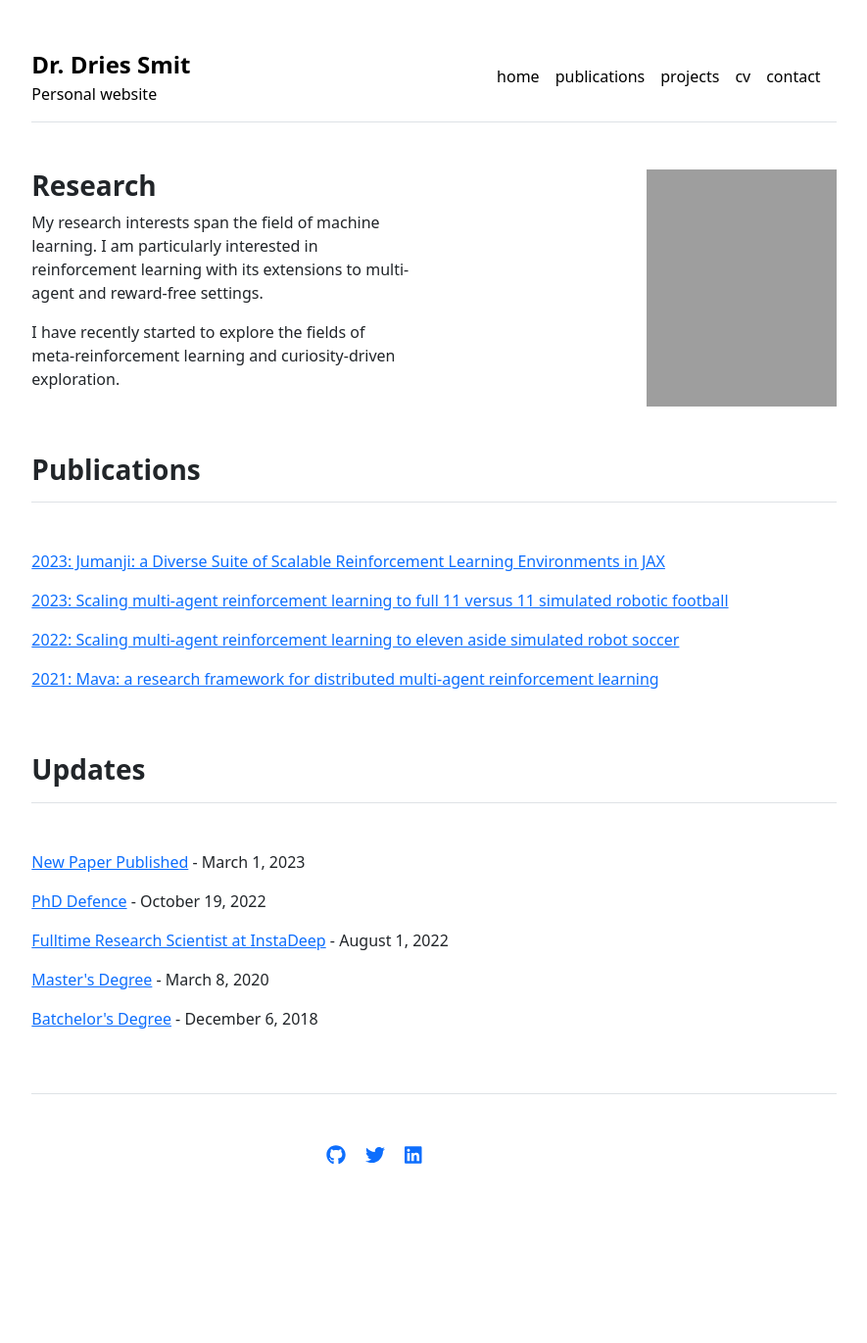
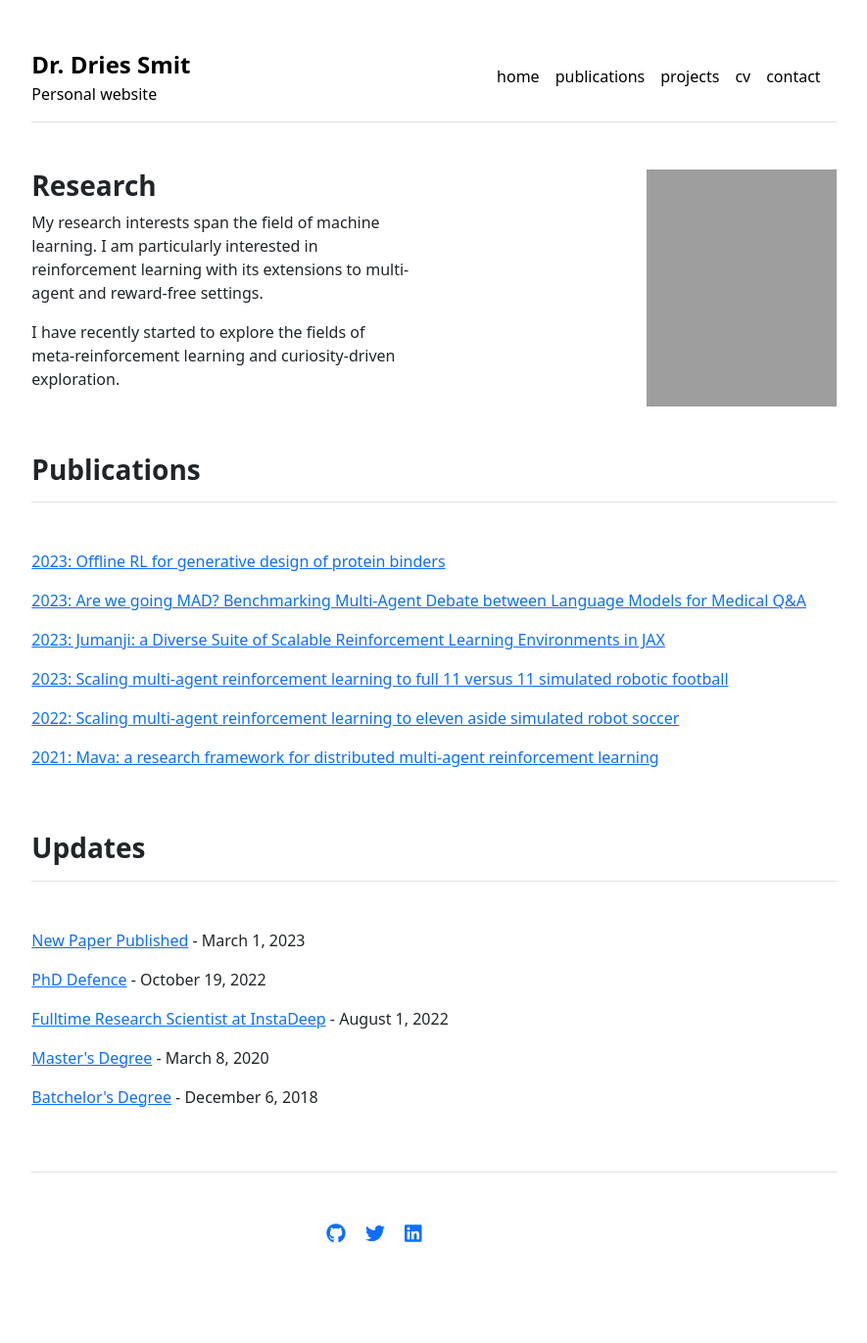
Before and after one commit to DriesSmit/DriesSmit.github.io, a Jekyll site: the page built from index.md, in a window 1280 px wide. Shown: the whole page at 98% size, without its empty margins (197-1082 px from the left). Built offline with Jekyll 4.4.1, drawn with Linux system fonts in a browser that asks for light colours; before the commit the page ends 1291 px from its top, so only the background shows below that.

Commit message:
feat: add publications

```diff
--- a/_data/publications.yml
+++ b/_data/publications.yml
@@ -1,9 +1,13 @@
 featured:
+- {name: '2023: Offline RL for generative design of protein binders', url: 'https://www.biorxiv.org/content/biorxiv/early/2023/12/01/2023.11.29.569328.full.pdf'}
+- {name: '2023: Are we going MAD? Benchmarking Multi-Agent Debate between Language Models for Medical Q&A', url: 'https://arxiv.org/pdf/2311.17371.pdf'}
 - {name: '2023: Jumanji: a Diverse Suite of Scalable Reinforcement Learning Environments in JAX', url: 'https://arxiv.org/pdf/2306.09884.pdf'}
 - {name: '2023: Scaling multi-agent reinforcement learning to full 11 versus 11 simulated robotic football', url: 'https://link.springer.com/article/10.1007/s10458-023-09603-y'}
 - {name: '2022: Scaling multi-agent reinforcement learning to eleven aside simulated robot soccer', url: 'https://scholar.sun.ac.za/bitstream/handle/10019.1/125969/smit_scaling_2022.pdf?sequence=1'}
 - {name: '2021: Mava: a research framework for distributed multi-agent reinforcement learning', url: 'https://arxiv.org/abs/2107.01460'}
 index:
+- {name: '2023: Offline RL for generative design of protein binders', url: 'https://www.biorxiv.org/content/biorxiv/early/2023/12/01/2023.11.29.569328.full.pdf'}
+- {name: '2023: Are we going MAD? Benchmarking Multi-Agent Debate between Language Models for Medical Q&A', url: 'https://arxiv.org/pdf/2311.17371.pdf'}
 - {name: '2023: Jumanji: a Diverse Suite of Scalable Reinforcement Learning Environments in JAX', url: 'https://arxiv.org/pdf/2306.09884.pdf'}
 - {name: '2023: Scaling multi-agent reinforcement learning to full 11 versus 11 simulated robotic football', url: 'https://link.springer.com/article/10.1007/s10458-023-09603-y'}
 - {name: '2022: Scaling multi-agent reinforcement learning to eleven aside simulated robot soccer', url: 'https://scholar.sun.ac.za/bitstream/handle/10019.1/125969/smit_scaling_2022.pdf?sequence=1'}
```
